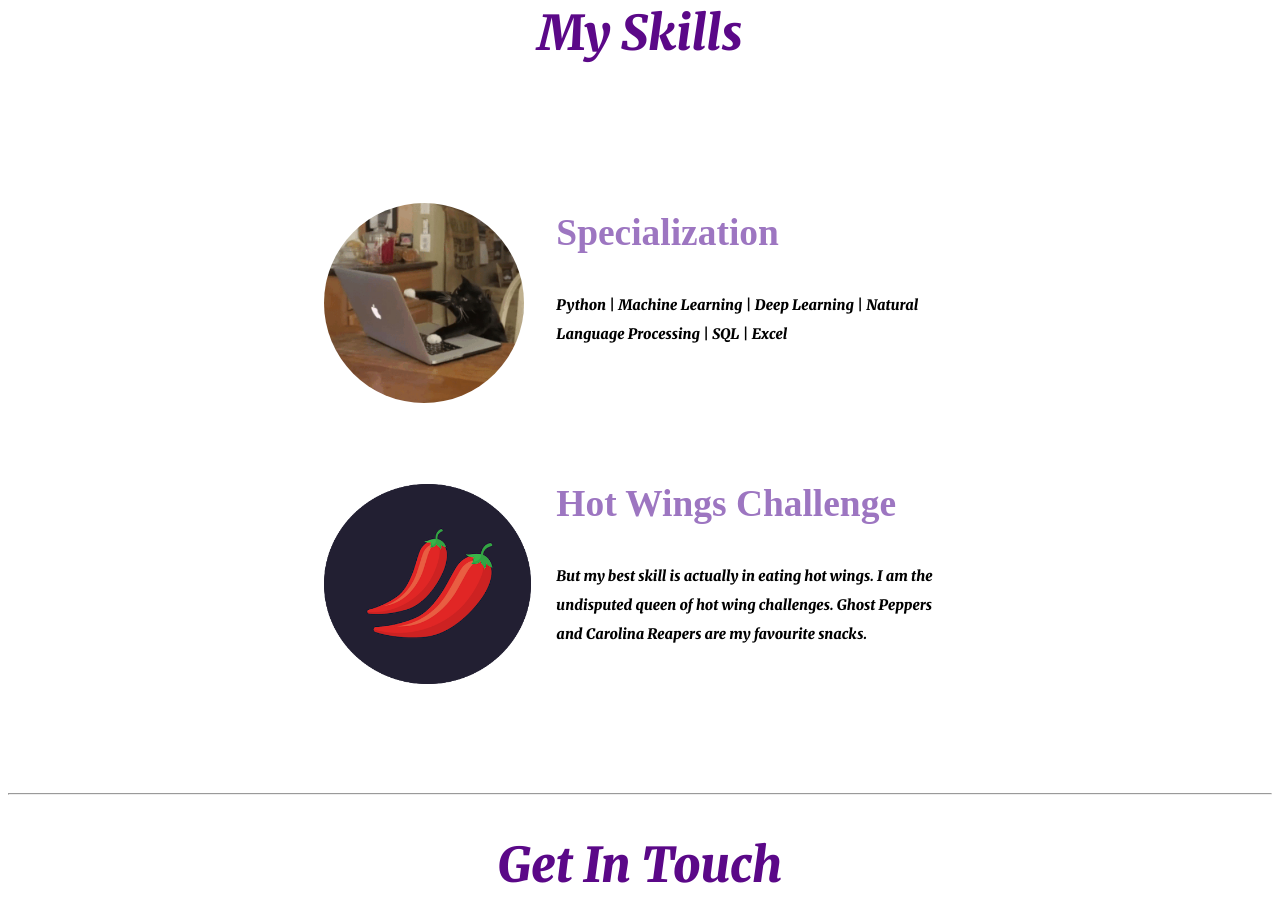
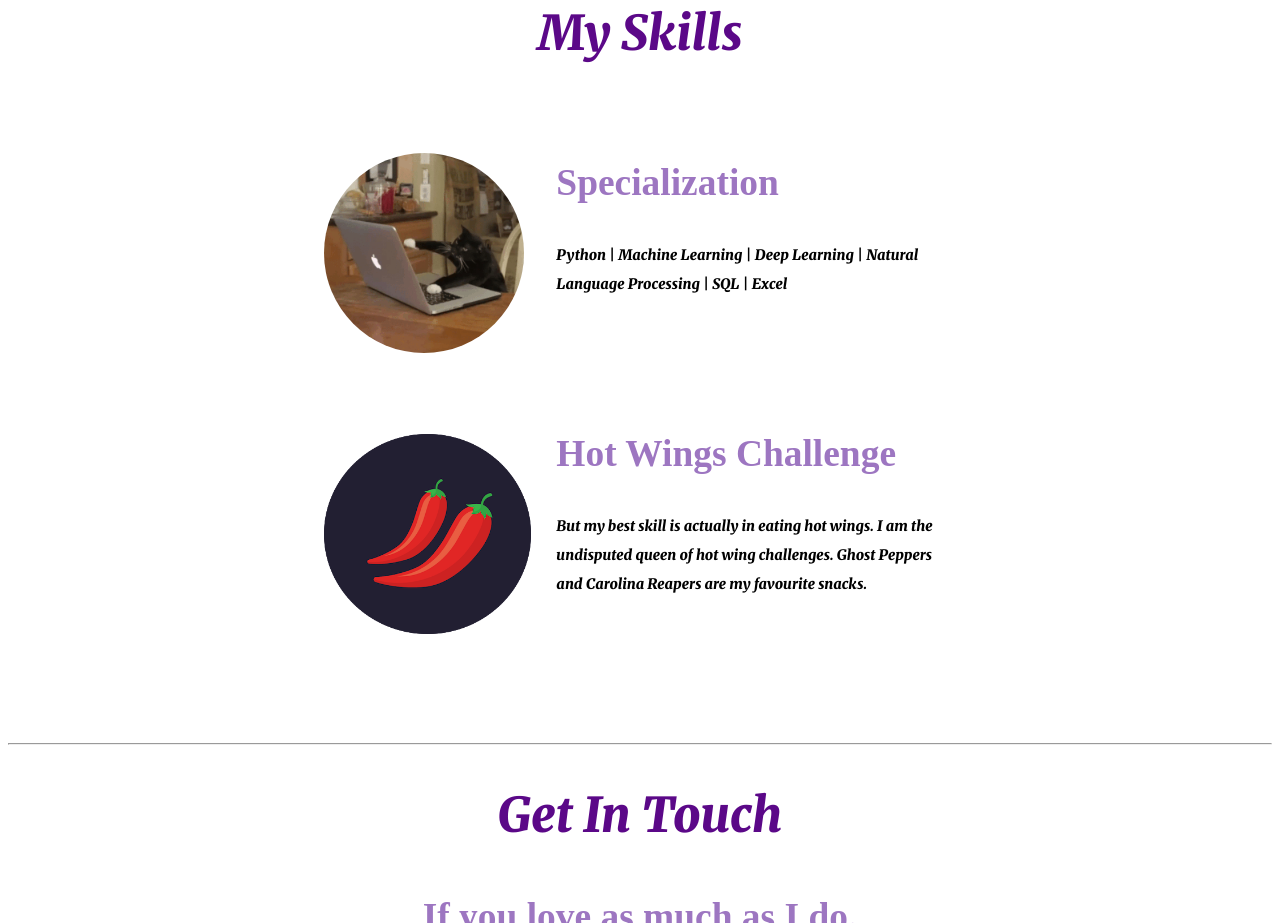
Before and after one commit to Tanvi4745/website, a plain HTML site: page index.html in a window 1280 px wide. Shown: the part 1500-2423 px from the top of the page. Drawn offline with Linux system fonts and the light colour scheme; a web font is replaced by a local one.

Commit message:
Update style.css

```diff
--- a/style.css
+++ b/style.css
@@ -81,7 +81,7 @@ p {
     grid-template-columns: 1fr 6fr;
     grid-template-rows: repeat(1, 1fr);
     width: 50%;
-    margin: 100px auto 100px auto;
+    margin: 50px auto 100px auto;
     text-align: left;
     row-gap: 2rem;
 }
```
